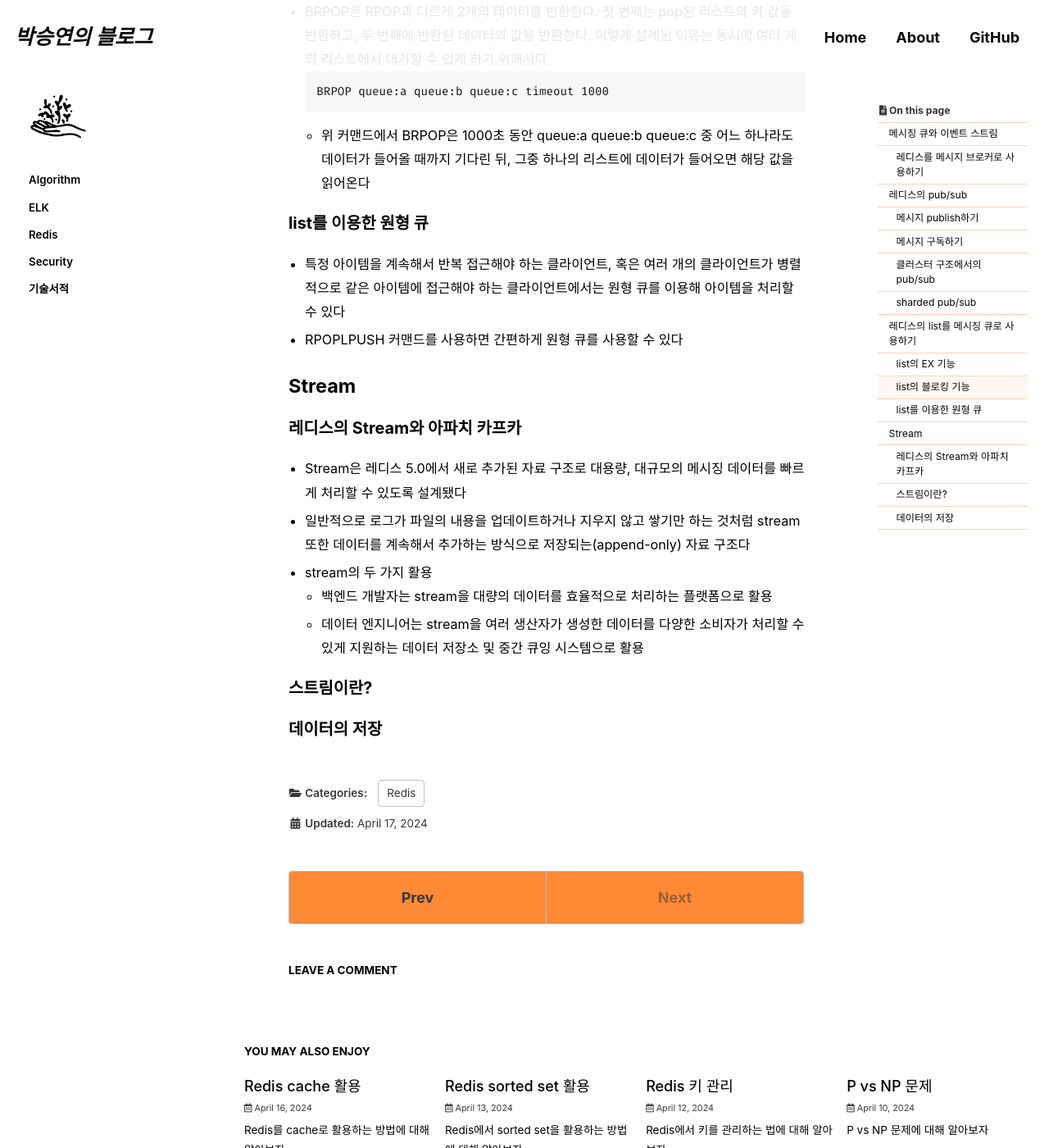
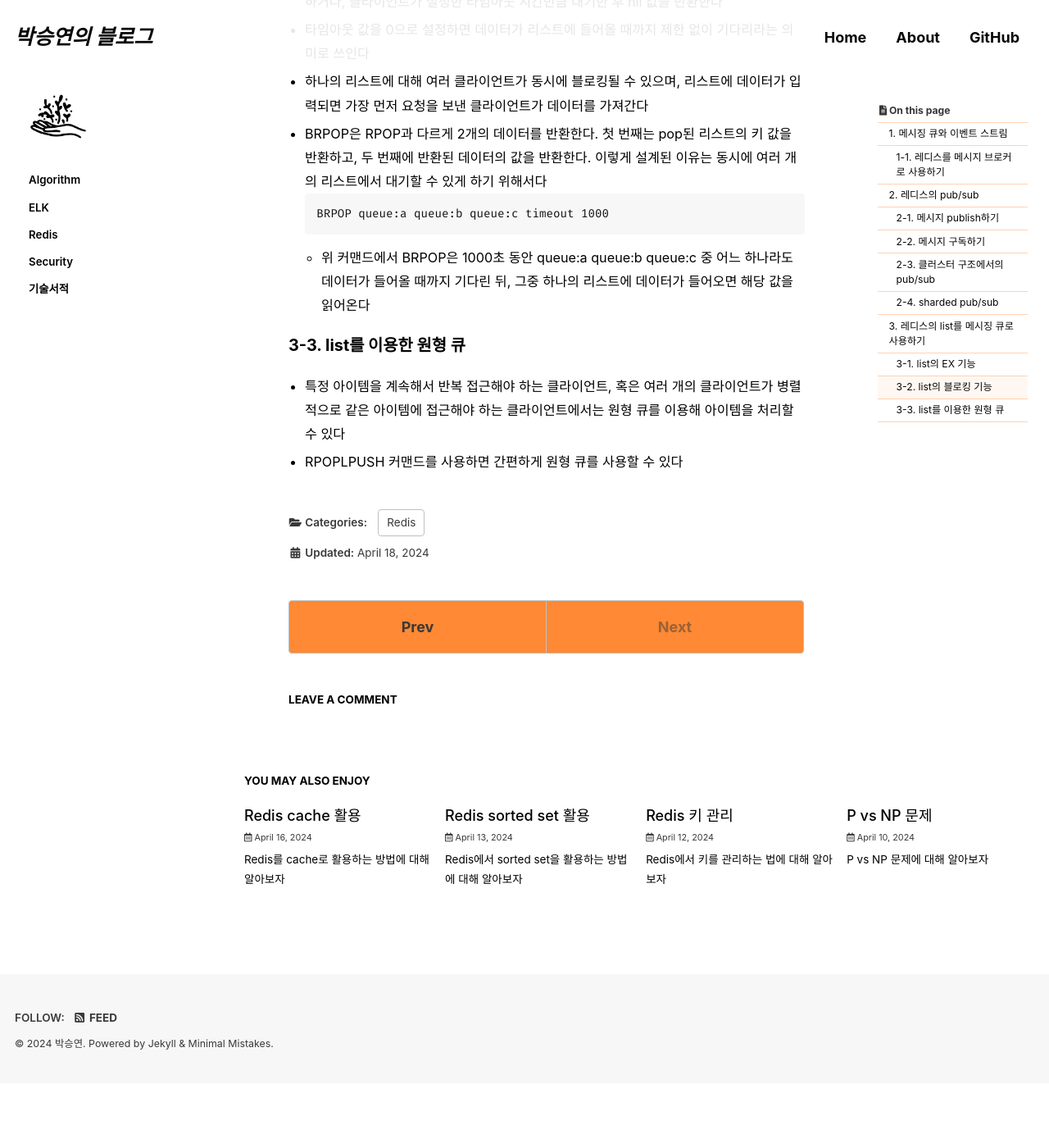
Before and after one commit to seungyeonpark/seungyeonpark.github.io, a Jekyll site: the page built from _posts/2024-04-17-redis-message-broker.md, in a window 1280 px wide and 1400 px high, scrolled down 4619 px. Shown: the whole window at 82% size. Built offline with Jekyll 4.4.1, drawn with Linux system fonts in a browser that asks for light colours; cached includes are drawn as plain includes; some web fonts are replaced; comment, search, counter and statistics services are not loaded; after the commit the page ends 5940 px from its top, so only the background shows below that; some of the changed text lies outside the part shown.

Commit message:
Docs: formatting

````diff
--- a/_posts/2024-04-17-redis-message-broker.md
+++ b/_posts/2024-04-17-redis-message-broker.md
@@ -13,10 +13,10 @@ toc: true
 toc_sticky: true
 
 date: 2024-04-17
-last_modified_at: 2024-04-17
+last_modified_at: 2024-04-18
 ---
 
-## 메시징 큐와 이벤트 스트림
+## 1. 메시징 큐와 이벤트 스트림
 - 서비스 간 통신이 불가능한 상황이 바로 장애로 이어지지 않게, 당장 메시지를 처리하지 못하더라도 보낸 메시지를 어딘가에 쌓아 둔 뒤 나중에 처리할 수 있는 채널을 만들어 주는 것이 메시지 브로커의 핵심 역할
 - 메시징 큐와 이벤트 스트림의 차이
   - 방향성
@@ -30,7 +30,7 @@ last_modified_at: 2024-04-17
     - 스트림 방식에서는 메시지를 생산할 때 구독자를 지정하지 않고, 스트림에 쌓인 데이터는 일정 기간 동안 지워지지 않기 때문에 추가된 서비스도 스트림에 남아 있는 이전 데이터의 히스토리를 볼 수 있다
   - 메시징 큐는 일대일 상황에서 한 서비스가 다른 서비스에게 동작을 지시할 때 유용하게 사용될 수 있으며, 스트림은 다대다 상황에서 유리하다
 
-### 레디스를 메시지 브로커로 사용하기
+### 1-1. 레디스를 메시지 브로커로 사용하기
 - 레디스의 pub/sub을 사용해 간단한 메시지 브로커를 구현할 수 있다
 - 발행자가 특정한 채널에 데이터를 전송하면 이 채널을 듣고 있는 모든 소비자는 데이터를 바로 소비할 수 있다
 - 레디스의 pub/sub에서 모든 데이터는 한 번 채널 전체에 전파된 뒤 삭제되는 일회성의 특징을 가지며, 메시지가 잘 전달됐는지 등의 정보는 보장하지 않는다
@@ -47,7 +47,10 @@ last_modified_at: 2024-04-17
   - 소비자와 소비자 그룹이라는 개념을 이용하면 카프카에서와 비슷하게 데이터의 분산 처리를 구현할 수 있다
   - stream에 저장되는 메시지를 실시간으로 리스닝하여 소비할 수도 있으며, 저장돼 있는 데이터를 시간대별로 검색하는 것도 가능하다
 
-## 레디스의 pub/sub
+<br>
+<br>
+
+## 2. 레디스의 pub/sub
 - 레디스는 pub/sub 기능을 제공하며 레디스 노드에 접근하는 모든 클라이언트는 발행자와 구독자가 될 수 있다
 - 발행자는 특정 채널에 메시지를 보낼 수 있으며, 구독자는 특정 채널을 리스닝하다가 메시지를 읽어갈 수 있다
 - 레디스에서 pub/sub은 매우 가볍기 때문에 최소한의 메시지 전달 기능만 제공한다
@@ -56,7 +59,7 @@ last_modified_at: 2024-04-17
 - 한 번 전파된 데이터는 레디스에 저장되지 않으며, 단순히 메시지의 통로 역할만 한다
 - 만약 특정 구독자에게 장애가 생겨 메시지를 받지 못했다 하더라도 그 사실을 알 수 없기 때문에 정합성이 중요한 데이터를 전달하기에는 적합하지 않을 수 있다
 
-### 메시지 publish하기
+### 2-1. 메시지 publish하기
 ```
 PUBLISH hello world
 ```
@@ -64,7 +67,7 @@ PUBLISH hello world
 - 위 커맨드를 수행하면 hello라는 채널을 수신하고 있는 모든 서버들에 world라는 메시지가 전파된다
 - 메시지가 전파된 후에는 메시지를 수신한 구독자의 수가 반환된다
 
-### 메시지 구독하기
+### 2-2. 메시지 구독하기
 ```
 SUBSCRIBE event1 event2
 ```
@@ -74,11 +77,11 @@ SUBSCRIBE event1 event2
 - 구독자가 수행할 수 있는 커맨드는 SUBSCRIBE, SSUBSCRIBE, SUNSUBSCRIBE, PSUBSCRIBE, UNSUBSCRIBE, PUNSUBSCRIBE, PING, RESET, QUIT
 - PSUBSCRIBE 커맨드를 사용하면 일치하는 패턴에 해당하는 채널을 한 번에 구독할 수 있으며, 이때 레디스는 glob-style 패턴을 지원한다
 
-### 클러스터 구조에서의 pub/sub
+### 2-3. 클러스터 구조에서의 pub/sub
 - 레디스 클러스터에서 pub/sub을 사용할 때, 메시지를 발행하면 해당 메시지는 클러스터에 속한 모든 노드에 자동으로 전달된다
 - 따라서 레디스 클러스터의 아무 노드에 연결해 SUBSCRIBE 커맨드를 사용하면 데이터를 수신할 수 있다
 
-### sharded pub/sub
+### 2-4. sharded pub/sub
 - pub/sub을 사용할 때 메시지가 모든 노드에 복제되는 비효율을 해결하기 위해 레디스 7.0에서는 sharded pub/sub 기능이 도입됐다
 - sharded pub/sub 환경에서 각 채널은 슬롯에 매핑된다. 클러스터에서 키가 슬롯에 할당되는 것과 동일한 방식으로 채널이 할당되며, 같은 슬롯을 가지고 있는 노드 간에만 pub/sub 메시지를 전파한다
   ```
@@ -88,17 +91,20 @@ SUBSCRIBE event1 event2
   - apple 채널은 apple 키 값을 할당받을 수 있는 슬롯을 포함한 마스터 노드에 연결될 수 있도록 리다이렉트된다
 - sharded pub/sub을 이용한다면 클러스터 구조에서 pub/sub되는 메시지는 모든 노드로 전파되지 않기 때문에 불필요한 복제를 줄여 자원을 절약할 수 있다는 장점이 있다
 
-## 레디스의 list를 메시징 큐로 사용하기
+<br>
+<br>
+
+## 3. 레디스의 list를 메시징 큐로 사용하기
 - list에는 큐의 tail과 head에서 데이터를 넣고 뺄 수 있는 LPUSH, LPOP, RPUSH, RPOP 커맨드가 존재하기 때문에 애플리케이션 특성에 맞는 메시징 큐를 직접 구현할 수 있다는 장점이 있다
 
-### list의 EX 기능
+### 3-1. list의 EX 기능
 - 트위터는 각 유저의 타임라인 캐시 데이터를 레디스에서 list 자료 구조로 관리한다
 - 타임라인 캐시에 데이터를 저장할 때 RPUSH 커맨드가 아닌 RPUSHX 커맨드를 사용한다
   - RPUSHX는 데이터를 저장하고자 하는 list가 이미 존재할 때만 아이템을 추가하는 커맨드다
   - 이 커맨드를 이용하면 이미 캐시된(이미 키가 존재하는) 타임라인에만 데이터를 추가할 수 있다. 자주 들어오지 않는 유저에 대해서는 타임라인 캐시 데이터를 굳이 관리할 필요가 없기 때문이다.
 - 사용자의 캐시가 이미 존재하는지의 유무를 애플리케이션에서 확인하는 과정 없이, 모든 로직을 레디스에서 제어할 수 있기 때문에 불필요한 확인 과정을 줄여 성능을 향상시킬 수 있다
 
-### list의 블로킹 기능
+### 3-2. list의 블로킹 기능
 - 레디스를 이벤트 큐로 사용할 경우 블로킹 기능 또한 유용하게 사용할 수 있다
 - BRPOP과 BLPOP은 각각 RPOP과 LPOP에 블로킹을 추가한 커맨드다
   ```
@@ -115,17 +121,6 @@ SUBSCRIBE event1 event2
   ```
   - 위 커맨드에서 BRPOP은 1000초 동안 queue:a queue:b queue:c 중 어느 하나라도 데이터가 들어올 때까지 기다린 뒤, 그중 하나의 리스트에 데이터가 들어오면 해당 값을 읽어온다
 
-### list를 이용한 원형 큐
+### 3-3. list를 이용한 원형 큐
 - 특정 아이템을 계속해서 반복 접근해야 하는 클라이언트, 혹은 여러 개의 클라이언트가 병렬적으로 같은 아이템에 접근해야 하는 클라이언트에서는 원형 큐를 이용해 아이템을 처리할 수 있다
 - RPOPLPUSH 커맨드를 사용하면 간편하게 원형 큐를 사용할 수 있다
-
-## Stream
-### 레디스의 Stream와 아파치 카프카
-- Stream은 레디스 5.0에서 새로 추가된 자료 구조로 대용량, 대규모의 메시징 데이터를 빠르게 처리할 수 있도록 설계됐다
-- 일반적으로 로그가 파일의 내용을 업데이트하거나 지우지 않고 쌓기만 하는 것처럼 stream 또한 데이터를 계속해서 추가하는 방식으로 저장되는(append-only) 자료 구조다
-- stream의 두 가지 활용
-  - 백엔드 개발자는 stream을 대량의 데이터를 효율적으로 처리하는 플랫폼으로 활용
-  - 데이터 엔지니어는 stream을 여러 생산자가 생성한 데이터를 다양한 소비자가 처리할 수 있게 지원하는 데이터 저장소 및 중간 큐잉 시스템으로 활용
-
-### 스트림이란?
-### 데이터의 저장
````
Also changed, not shown: _posts/2024-04-16-redis-cache.md (+7 -1 lines).
